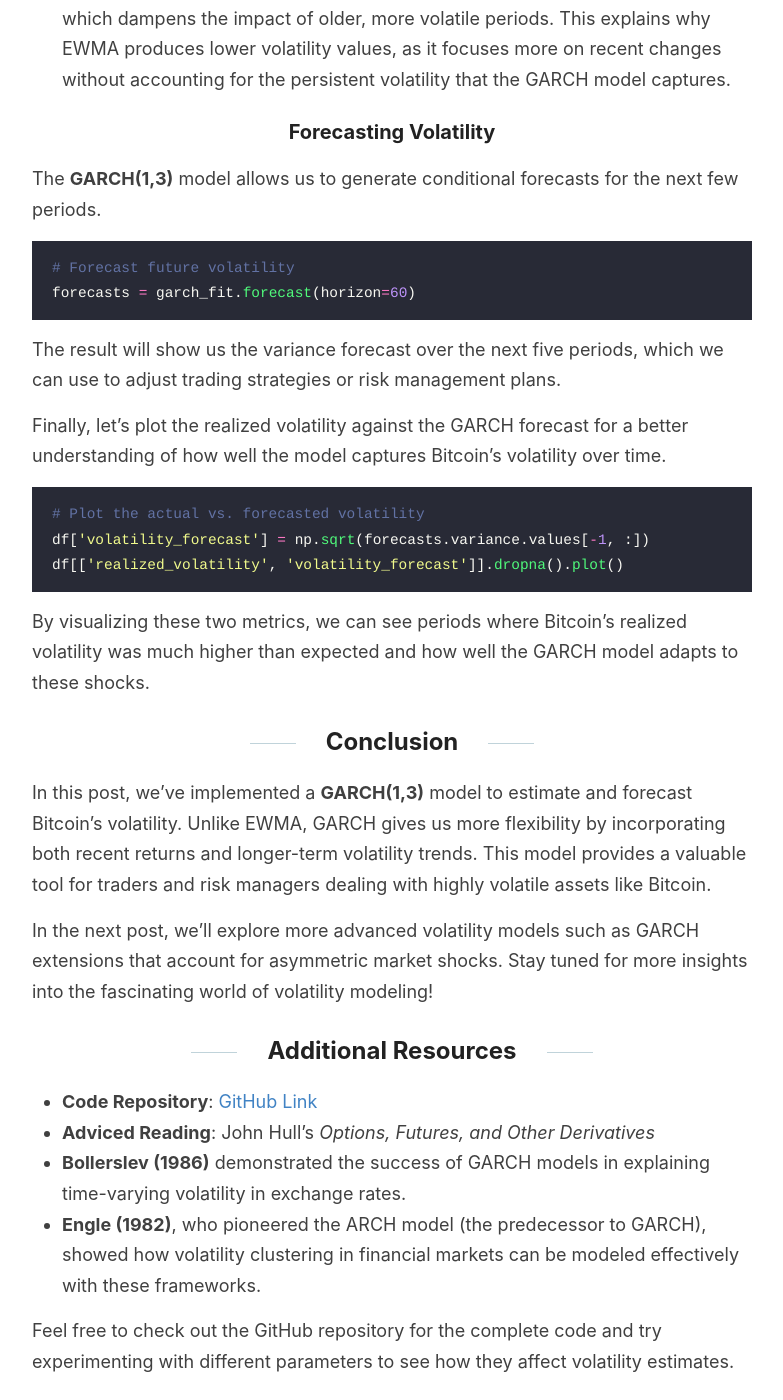
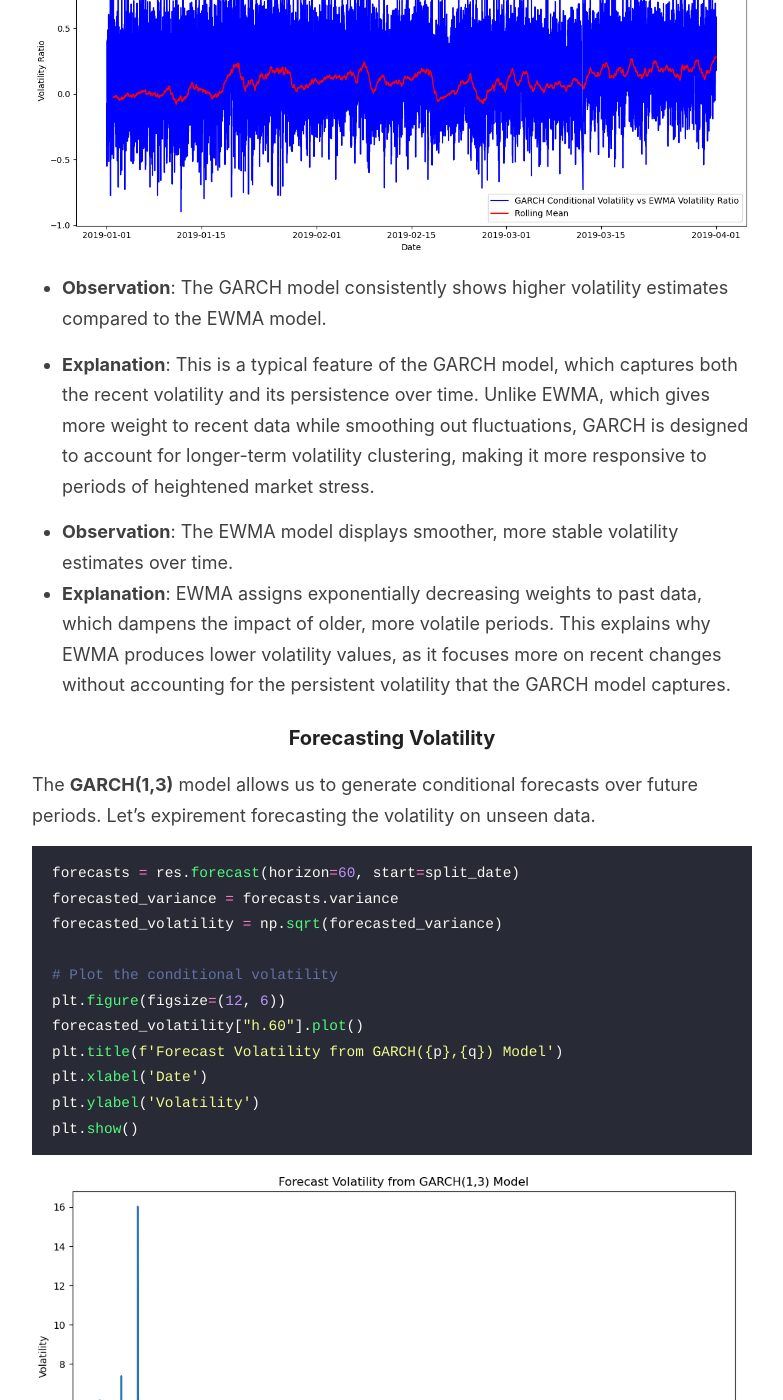
Before and after one commit to Zaltarba/blog, a Jekyll site: the page built from _posts/2024-09-23-BitcoinVolatility-2.md, in a window 1280 px wide and 1400 px high, scrolled down 19870 px. Shown: the whole window, without its empty margins (248-1031 px from the left). Built offline with Jekyll 4.4.1, drawn with Linux system fonts in a browser that asks for light colours; formulas are drawn with MathJax 3; some of the changed text lies outside the part shown.

Commit message:
Update 2024-09-23-BitcoinVolatility-2.md

````diff
--- a/_posts/2024-09-23-BitcoinVolatility-2.md
+++ b/_posts/2024-09-23-BitcoinVolatility-2.md
@@ -434,13 +434,17 @@
 
 To improve the model fit, there are more appropriate adjustments we could consider:
 
-**Use a higher-order GARCH**: Increasing the number of lags in the GARCH terms (i.e., moving to **GARCH(2, 3)**) could better capture the autocorrelation if volatility has a longer memory. This would allow for more flexibility in modeling both short-term and longer-term volatility effects.
+#### Use a higher-order GARCH
 
-**Use an EGARCH or GJR-GARCH model**: If the market exhibits **asymmetry** in volatility (i.e., large negative returns cause higher volatility than large positive returns), a **GARCH** model may not fully capture these dynamics. An **EGARCH** (Exponential GARCH) or **GJR-GARCH** model can account for this asymmetry, and they often perform better in capturing volatility clustering and shocks in markets like Bitcoin.
+Increasing the number of lags in the GARCH terms (i.e., moving to **GARCH(2, 3)**) could better capture the autocorrelation if volatility has a longer memory. This would allow for more flexibility in modeling both short-term and longer-term volatility effects.
 
-**Change the residual distribution**: If the **Jarque-Bera** test shows that the residuals deviate significantly from normality, consider using a **Student’s t-distribution** or **Generalized Error Distribution (GED)** for the residuals. This change can help capture the fat tails observed in financial time series more effectively than the standard normal distribution.
+#### Use an EGARCH or GJR-GARCH model
 
-**Re-evaluate data transformations or pre-processing**: Sometimes, residual autocorrelation can be a sign that the data itself is not fully stationary or that further transformations (such as using logarithmic differences or returns) are needed. Double-checking that the series is adequately pre-processed (stationary) is critical.
+If the market exhibits **asymmetry** in volatility (i.e., large negative returns cause higher volatility than large positive returns), a **GARCH** model may not fully capture these dynamics. An **EGARCH** (Exponential GARCH) or **GJR-GARCH** model can account for this asymmetry, and they often perform better in capturing volatility clustering and shocks in markets like Bitcoin.
+
+#### Change the residual distribution
+
+If the **Jarque-Bera** test shows that the residuals deviate significantly from normality, consider using a **Student’s t-distribution** or **Generalized Error Distribution (GED)** for the residuals. This change can help capture the fat tails observed in financial time series more effectively than the standard normal distribution.
 
 ### Should We Discard the Current GARCH Model?
 
@@ -476,7 +480,7 @@
 plt.show()
 ```
 
-![figure 5](/blog/images/here_we_go_again.png)
+![figure 5](/blog/images/BitcoinVolatility-2-figure-4.png)
 
 The plot shows how volatility fluctuates over time, capturing periods of heightened risk (volatility clustering) and more stable periods.
 
@@ -512,7 +516,7 @@
 plt.show()
 ```
 
-![figure 6](/blog/images/here_we_go_again.png)
+![figure 6](/blog/images/BitcoinVolatility-2-figure-5.png)
 
    - **Observation**: The GARCH model consistently shows higher volatility estimates compared to the EWMA model.
    - **Explanation**: This is a typical feature of the GARCH model, which captures both the recent volatility and its persistence over time. Unlike EWMA, which gives more weight to recent data while smoothing out fluctuations, GARCH is designed to account for longer-term volatility clustering, making it more responsive to periods of heightened market stress.
@@ -522,24 +526,25 @@
 
 ### Forecasting Volatility
 
-The **GARCH(1,3)** model allows us to generate conditional forecasts for the next few periods.
+The **GARCH(1,3)** model allows us to generate conditional forecasts over future periods. Let's expirement forecasting the volatility on unseen data.
 
 ```python
-# Forecast future volatility
-forecasts = garch_fit.forecast(horizon=60)
+forecasts = res.forecast(horizon=60, start=split_date)
+forecasted_variance = forecasts.variance
+forecasted_volatility = np.sqrt(forecasted_variance)
+
+# Plot the conditional volatility
+plt.figure(figsize=(12, 6))
+forecasted_volatility["h.60"].plot()
+plt.title(f'Forecast Volatility from GARCH({p},{q}) Model')
+plt.xlabel('Date')
+plt.ylabel('Volatility')
+plt.show()
 ```
 
-The result will show us the variance forecast over the next five periods, which we can use to adjust trading strategies or risk management plans.
+![figure 6](/blog/images/BitcoinVolatility-2-figure-6.png)
 
-Finally, let’s plot the realized volatility against the GARCH forecast for a better understanding of how well the model captures Bitcoin's volatility over time.
-
-```python
-# Plot the actual vs. forecasted volatility
-df['volatility_forecast'] = np.sqrt(forecasts.variance.values[-1, :])
-df[['realized_volatility', 'volatility_forecast']].dropna().plot()
-```
-
-By visualizing these two metrics, we can see periods where Bitcoin's realized volatility was much higher than expected and how well the GARCH model adapts to these shocks.
+The plot shows how volatility is expected to behave over the next 60 minutes. Spikes in forecasted volatility would indicate heightened market risk, while a more stable line would suggest a calmer market.
 
 ## Conclusion
 
@@ -550,9 +555,7 @@
 ## Additional Resources
 
 - **Code Repository**: [GitHub Link](https://github.com/Zaltarba/BitcoinVolatilityEstimation/tree/main)
-- **Adviced Reading**: John Hull's *Options, Futures, and Other Derivatives*
-- **Bollerslev (1986)** demonstrated the success of GARCH models in explaining time-varying volatility in exchange rates.
-- **Engle (1982)**, who pioneered the ARCH model (the predecessor to GARCH), showed how volatility clustering in financial markets can be modeled effectively with these frameworks.
+- **Adviced Reading**: John Hull's *Options, Futures, and Other Derivatives* and
 
 Feel free to check out the GitHub repository for the complete code and try experimenting with different parameters to see how they affect volatility estimates.
 
````
